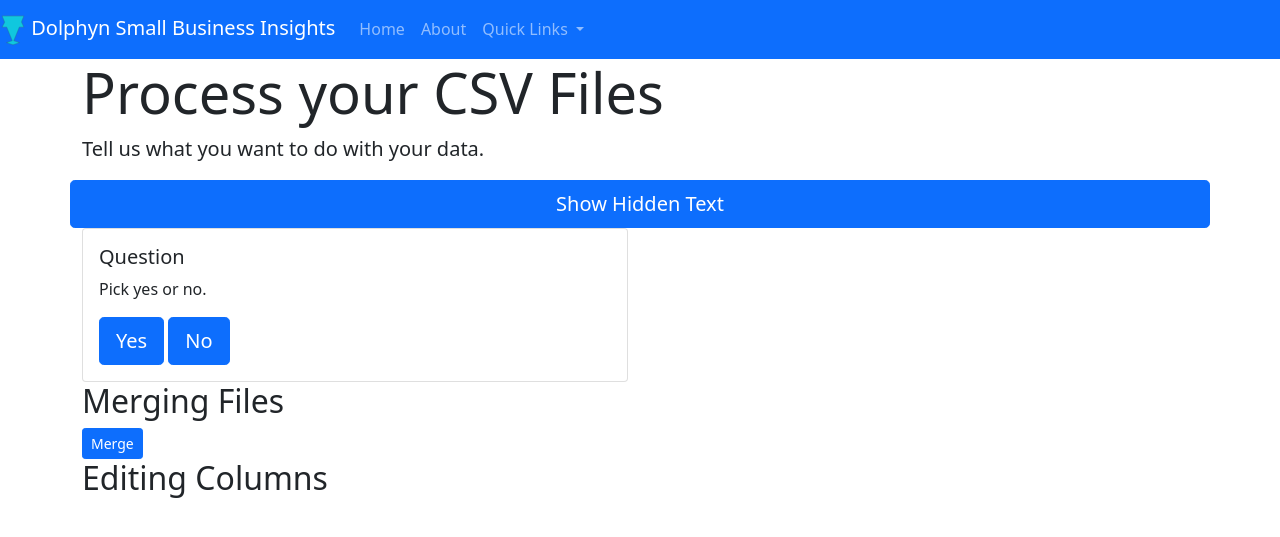
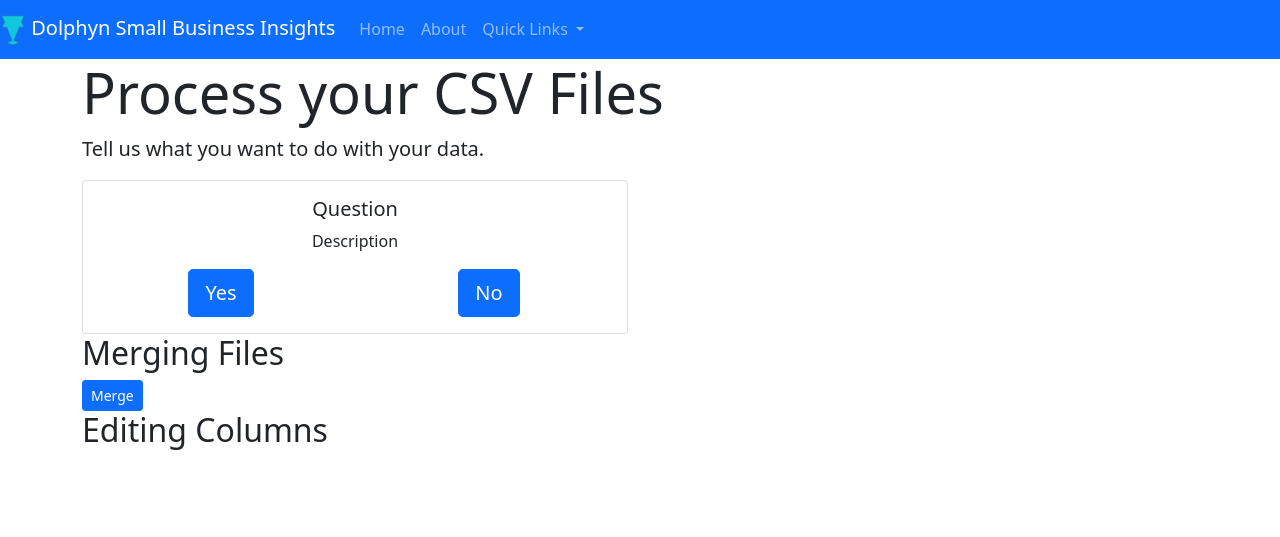
Before and after one commit to uncrewedimp/MathMajorsUnite, a Django app: page /process_text/ in a window 1280 px wide. Shown: the top 537 px of the page. Run offline with Django 3.2, Linux system fonts and the light colour scheme; some libraries are stand-ins or nearby versions.

Commit message:
Update user interaction

```diff
--- a/cs340_project/preprocessing/templates/preprocessing/process_text.html
+++ b/cs340_project/preprocessing/templates/preprocessing/process_text.html
@@ -6,19 +6,19 @@
     <p class="lead">Tell us what you want to do with your data.</p>
 </div>
 
-<!-- Button for showing hidden text -->
-<button href="#HiddenText" class="btn btn-primary btn-lg" data-toggle="collapse">Show Hidden Text</button>
-<div id="HiddenText" class="collapse">
-    This is hidden text
-</div>
-
 <div class="col-sm-6">
     <div class="card">
         <div class="card-body">
-            <h5 class="card-title">Question</h5>
-            <p class="card-text">Pick yes or no.</p>
-            <button href="#Yes" class="btn btn-primary btn-lg .btn-block" data-toggle="collapse">Yes</button>
-            <button href="#No" class="btn btn-primary btn-lg" data-toggle="collapse">No</button>
+            <h5 class="card-title text-center">Question</h5>
+            <p class="card-text text-center">Description</p>
+            <div class="row">
+                <div class="col-sm text-center">
+                    <button href="#Yes" class="btn btn-primary btn-lg" data-toggle="collapse">Yes</button>
+                </div>
+                <div class="col-sm text-center">
+                    <button href="#No" class="btn btn-primary btn-lg" data-toggle="collapse">No</button>
+                </div>
+            </div>
         </div>
     </div>
 </div>
@@ -30,8 +30,6 @@
 <div id="No" class="collapse">
     This will be shown if the user clicks no.
 </div>
-
-<!-- PUT INSIDE CARD, ADD YES OR NO OPTIONS, SHOW PICTURES -->
 
 <!-- List different functionalities in h2 headers -->
 <h2>Merging Files</h2>
```
